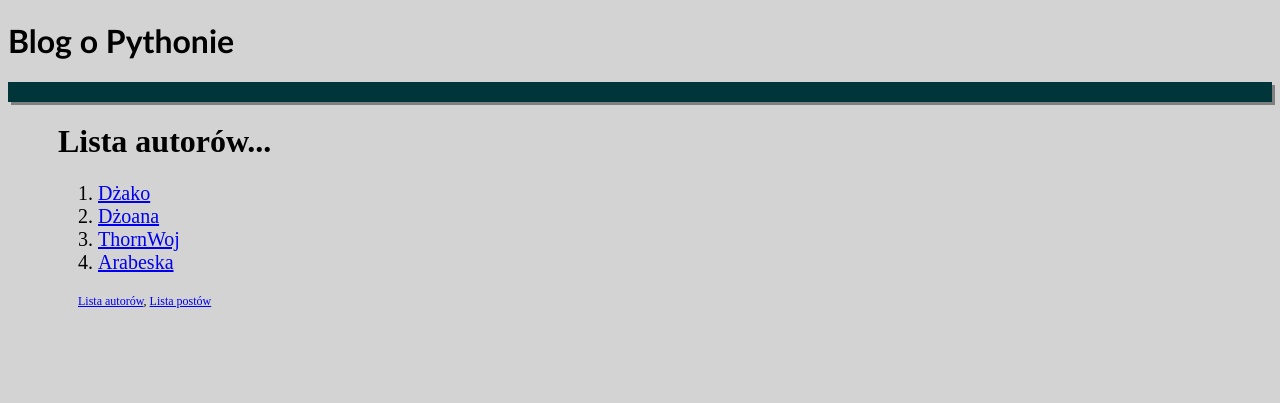
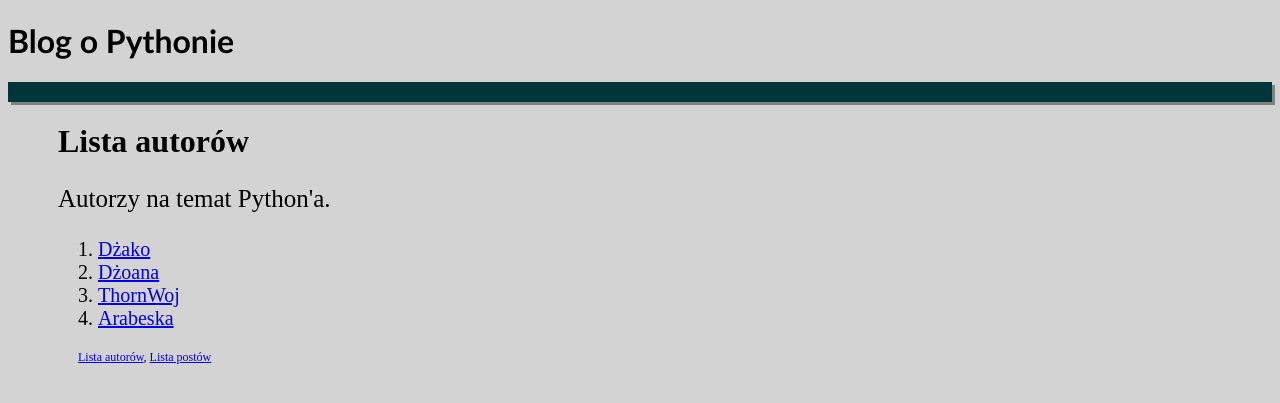
Before and after one commit to NavSimPolska/posts, a Django app: page /author_list in a window 1280 px wide. Shown: the top 403 px of the page. Run offline with Django 3.2, Linux system fonts and the light colour scheme; data comes from the database, SQL or seed files in the repository; both versions use the stored data as it was after the commit.

Commit message:
Praca z formularzami

```diff
--- a/post/templates/post/author_list.html
+++ b/post/templates/post/author_list.html
@@ -1,7 +1,9 @@
 {% extends "post/header.html" %}
 
 {% block list_authors %}
-        <h1 style="margin-left: 50px">Lista autorów...</h1>
+        <h1 style="margin-left: 50px">Lista autorów</h1>
+            <p style="font-size: 25px; margin-left: 50px">
+                   Autorzy na temat Python'a.</p>
                <p style="font-size: 20px; margin-left: 60px">
                     <ol style="font-size: 20px; margin-left: 50px">
                         {% for a in autorzy %}
--- a/post/templates/post/header.html
+++ b/post/templates/post/header.html
@@ -29,6 +29,11 @@
         {% endblock %}
     </div>
 
+    <div id="add_post" style="font-family: 'Calibri Light'">
+        {% block add_post %}
+        {% endblock %}
+    </div>
+
 
     </body>
 </html>
--- a/post/urls.py
+++ b/post/urls.py
@@ -1,6 +1,6 @@
 # post/urls.py
 from django.urls import path
-from .views import post_list, post_details, author_details, author_list
+from .views import post_list, post_details, author_details, author_list, add_post
 
 app_name = 'post'
 urlpatterns = [
@@ -8,4 +8,5 @@ urlpatterns = [
    path('<int:p>', post_details),
    path('author_details/<int:a>', author_details),
    path('author_list', author_list),
+   path('add_post', add_post),
    ]
--- a/post/views.py
+++ b/post/views.py
@@ -25,3 +25,10 @@ def author_details(request, a):
    t = loader.get_template("post/author_details.html")
    c = {"title": "O autorze", "auth": auth}
    return HttpResponse(t.render(c))
+
+def add_post(request):
+   blank = Posts.objects.first()
+   autorzy = Author.objects.all()
+   t = loader.get_template("post/add_post.html")
+   c = {"title": "Nowy post", "autorzy": autorzy, "blank": blank}
+   return HttpResponse(t.render(c))
```
Also changed, not shown: post/templates/post/main.html (+4 -3 lines), db.sqlite3.
